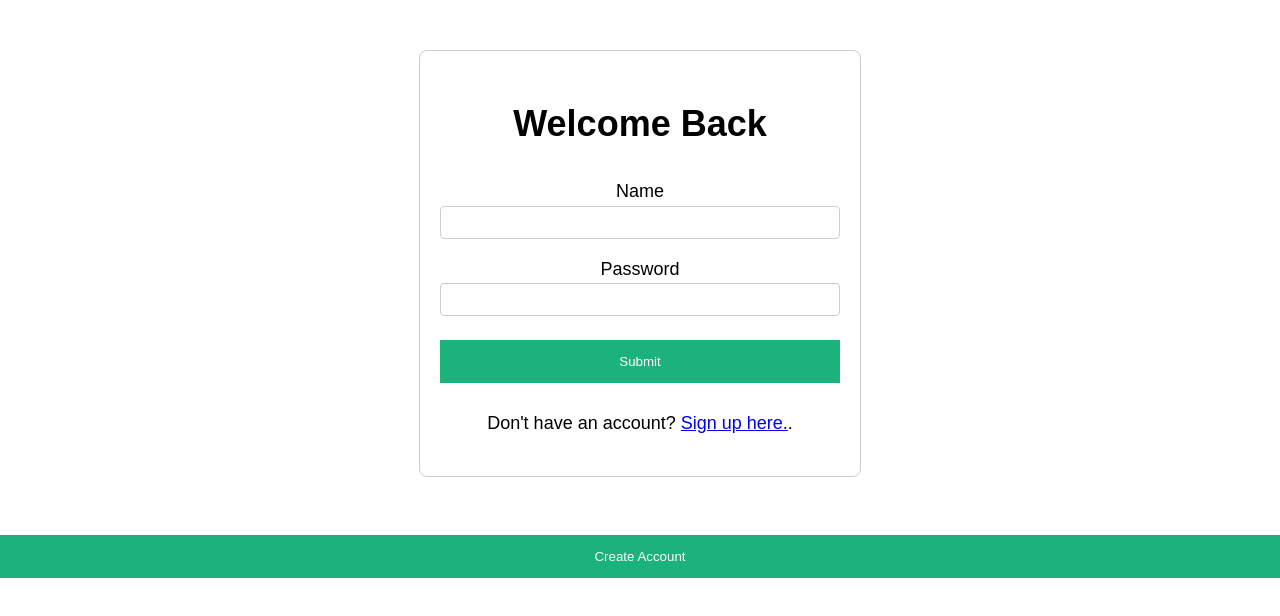
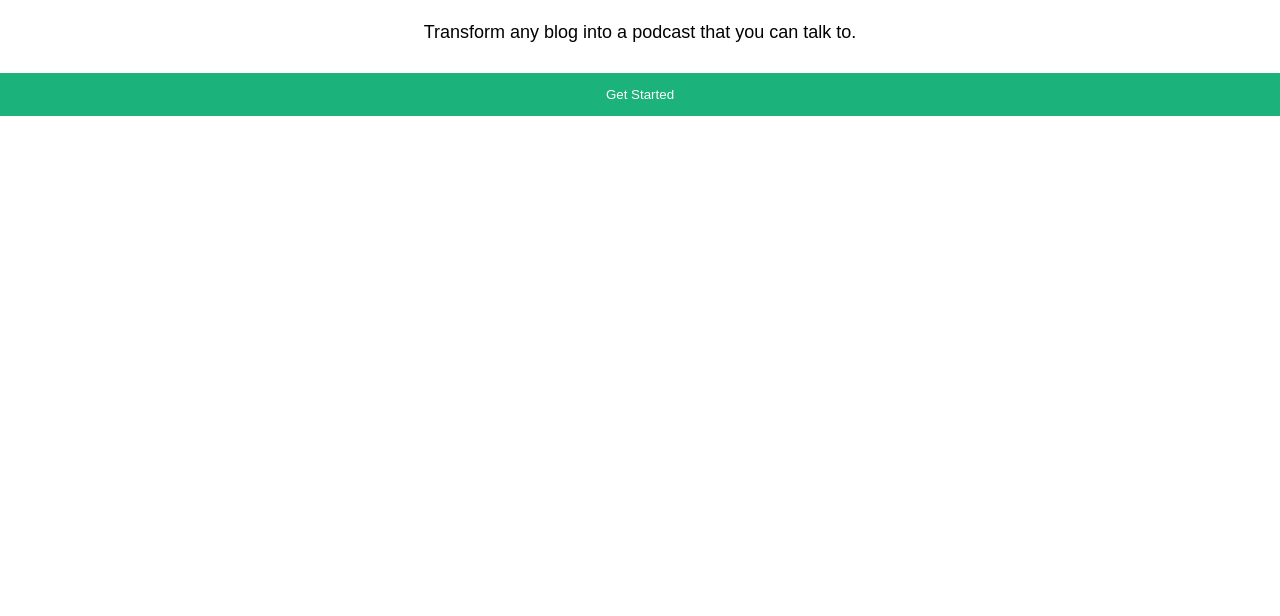
Before and after one commit to anosharahim/myna-voice-ai, a React (Create React App) app in the folder frontend/: page / in a window 1280 px wide. Shown: the top 616 px of the page. Built offline with nearby package versions, Linux system fonts and the light colour scheme; no server answers.

Commit message:
apply react-router-dom navigation

```diff
--- a/frontend/src/App.js
+++ b/frontend/src/App.js
@@ -3,6 +3,10 @@ import "./App.css";
 import InputForm from "./components/HomePage";
 import SignUpForm from "./components/SignUpForm";
 import SignInForm from "./components/SignInForm";
+import LandingPage from "./components/LandingPage";
+import HomePage from "./components/HomePage";
+import { BrowserRouter as Router, Route, Routes } from "react-router-dom";
+
 import { useEffect, useState } from "react";
 
 function App() {
@@ -43,24 +47,38 @@ function App() {
   }, []);
 
   return (
-    <div className="App">
+    <Router>
       <div className="App">
-        {isAuthenticated ? (
+        <Routes>
+          <Route
+            path="/"
+            element={!isAuthenticated ? <LandingPage /> : <HomePage />}
+          />
+          <Route
+            path="/signup"
+            element={<SignUpForm onAuthentication={handleAuthentication} />}
+          />
+        </Routes>
+      </div>
+    </Router>
+    // <div className="App">
+    //   <div className="App">
+    //     {!isAuthenticated ? <LandingPage /> : <HomePage />}
+    //   </div>
+    // </div>
+  );
+}
+
+export default App;
+
+{
+  /* {isAuthenticated ? (
           <InputForm onLogOut={handleLogOut} />
         ) : isSignUp ? (
           <SignUpForm onAuthentication={handleAuthentication} />
         ) : (
           <>
             <SignInForm onAuthentication={handleAuthentication} />
-            <button onClick={handleGoToSignUp} className="btn" type="submit">
-              {" "}
-              Create Account
-            </button>
           </>
-        )}
-      </div>
-    </div>
-  );
+        )} */
 }
-
-export default App;
--- a/frontend/src/components/LandingPage.jsx
+++ b/frontend/src/components/LandingPage.jsx
@@ -1,9 +1,11 @@
 import React from "react";
+import { useNavigate } from "react-router-dom";
 
 const LandingPage = () => {
+  const navigate = useNavigate();
   const handleGetStarted = () => {
     console.log("Redirect to SignUp");
-    // You can implement the navigation logic here
+    navigate("/signup");
   };
 
   return (
```
